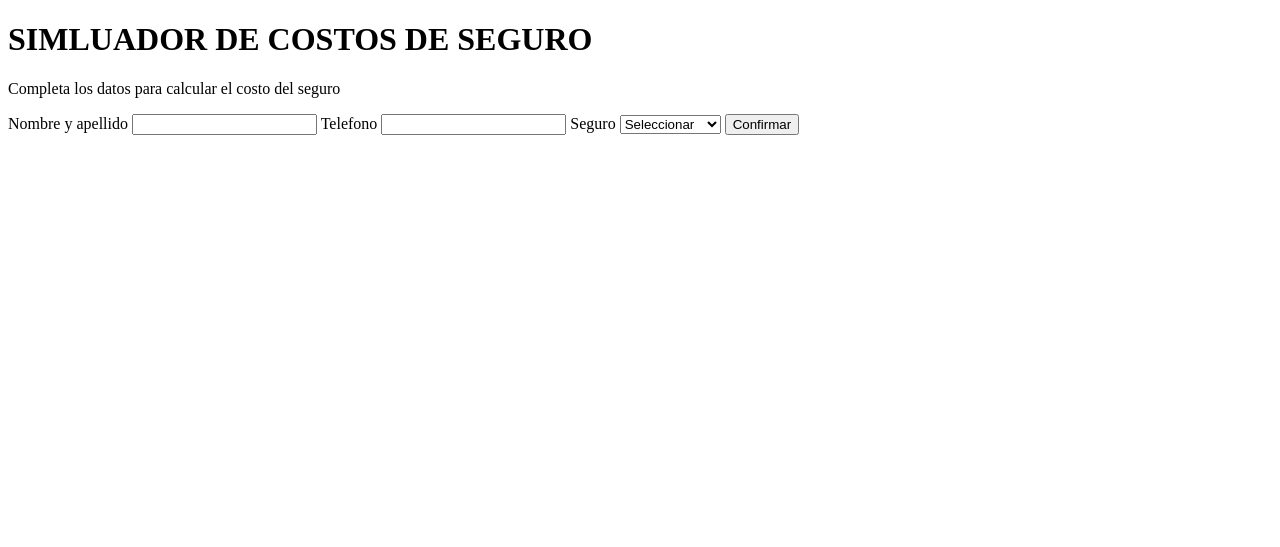
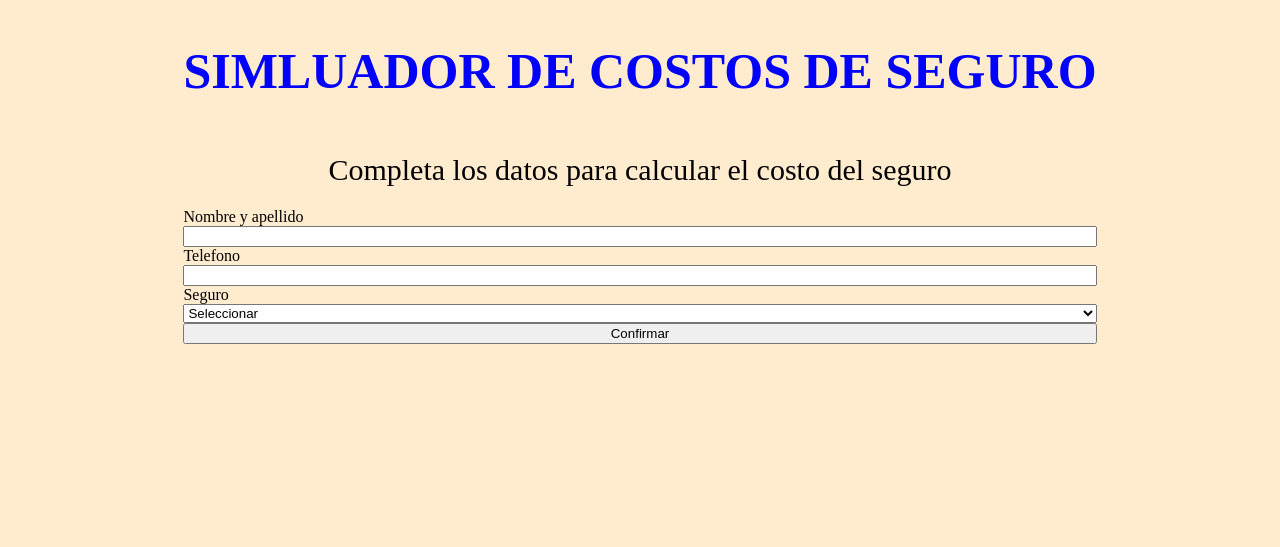
Before and after one commit to Lucasivan000/js, a plain HTML site: page index.html in a window 1280 px wide. Drawn offline with Linux system fonts and the light colour scheme.

Commit message:
guardo por las dudas

```diff
--- a/css/styles.css
+++ b/css/styles.css
@@ -1,3 +1,28 @@
 .opciones {
     display: none;
 }
+
+.container {
+    display: grid;
+    grid-template-columns: auto;
+    grid-template-rows: 200px auto 200px;
+    background-color: blanchedalmond;
+    justify-content: center;
+}
+
+.titulo {
+    font-size: 50px;
+    color:blue
+}
+
+.instruccion {
+    font-size: 30px;
+    padding: 20px;
+    margin: 15px;
+    text-align: center;
+}
+
+.cargaDeDatos {
+    display: flex;
+    flex-direction: column;
+}
--- a/index.html
+++ b/index.html
@@ -8,14 +8,15 @@
     <link rel="stylesheet" href="../css/styles.css">
 </head>
 
-<body>
-    <header>
-        <h1>SIMLUADOR DE COSTOS DE SEGURO</h1>
-        <p>Completa los datos para calcular el costo del seguro</p>
+<body class="container">
+    <header class="header">
+        <h1 class="titulo">SIMLUADOR DE COSTOS DE SEGURO</h1>
+        <p class="instruccion">Completa los datos para calcular el costo del seguro</p>
     </header>
     <main>
         <section class="cargaDeDatos">
-            <label for="nombreApellido">Nombre y apellido</label>
+
+                <label for="nombreApellido">Nombre y apellido</label>
             <input type="text" id="nombreApellido">
 
             <label for="telefono">Telefono</label>
@@ -29,6 +30,8 @@
                 <option value="motovehiculo">Motovehiculo</option>
             </select>
             <button type="button" id="boton">Confirmar</button>
+
+
 
 
 
--- a/main.js
+++ b/main.js
@@ -1,15 +1,19 @@
 console.log(document);
 console.dir(document);
 
+//datosusuario
+const nombre = document.getElementById("nombreApellido");
+let nombreUsuario = nombreApellido.value;
+console.log(nombreUsuario)
 const tipoDeSeguro = document.getElementById("tipoDeSeguro");
 const divisiones = document.querySelectorAll(".opciones");
-
+//botones //
 let boton = document.getElementById("boton");
 let botonA = document.getElementById("cotizarA");
 let botonM = document.getElementById("cotizarM");
 let botonV = document.getElementById("cotizarV");
 
-
+//valores para calcular//
 const valorAuto = document.getElementById("valorAutomotor");
 const anioAuto = document.getElementById("anioAutomotor");
 const valorMoto = document.getElementById("valorMotovehiculo");
@@ -19,7 +23,7 @@ const metrosViv = document.getElementById("metrosVivienda");
 
 const resultadoCalculo = document.getElementById("calculoFinal");
 
-//boton
+//boton de CONFIRMAR DATOS
 boton.addEventListener("click", function() {
     const tipoSeleccionado = tipoDeSeguro.value;
 
@@ -34,7 +38,7 @@ boton.addEventListener("click", function() {
     }
 });
 
-//automotor
+//automotor BOTON COTIZAR
 botonA.addEventListener("click", function() {
     const tipoSeleccionado = tipoDeSeguro.value;
     if(tipoSeleccionado === "automotor") {
@@ -51,7 +55,7 @@ botonA.addEventListener("click", function() {
             mensaje = "No asegurable por el Año Modelo";
         }
 
-        let resultado = null; // dejamos la “caja vacía” primero
+        let resultado = null;
 
             if (cuota !== undefined) {
             resultado = cuota * precioAuto;
@@ -60,14 +64,14 @@ botonA.addEventListener("click", function() {
 
 
         if(resultado !== null) {
-            resultadoCalculo.textContent = "El valor estimado es de $" + resultado;
+            resultadoCalculo.textContent = "El valor mensual estimado es de $" + resultado;
         } else {
             resultadoCalculo.textContent = mensaje;
         }
     }
 });
 
-//moto
+//moto BOTON COTIZAR
 botonM.addEventListener("click", function() {
     const tipoSeleccionado = tipoDeSeguro.value;
     if(tipoSeleccionado === "motovehiculo") {
@@ -91,19 +95,19 @@ botonM.addEventListener("click", function() {
 }
 
         if(resultado !== null) {
-            resultadoCalculo.textContent = "El valor estimado es de $" + resultado;
+            resultadoCalculo.textContent = "El valor mensual estimado es de $" + resultado;
         } else {
             resultadoCalculo.textContent = mensaje;
         }
     }
 });
 
-// vivienda
+// vivienda BOTON COTIZAR
 botonV.addEventListener("click", function() {
     const tipoSeleccionado = tipoDeSeguro.value;
     if(tipoSeleccionado === "vivienda") {
         let cantMetrosViv = Number(metrosViv.value);
-        let cuota = 0.02;
+        let cuota = 500;
         let resultado = cantMetrosViv * cuota;
 
         resultadoCalculo.textContent = "El valor menusal estimado es de $" + resultado;
```
